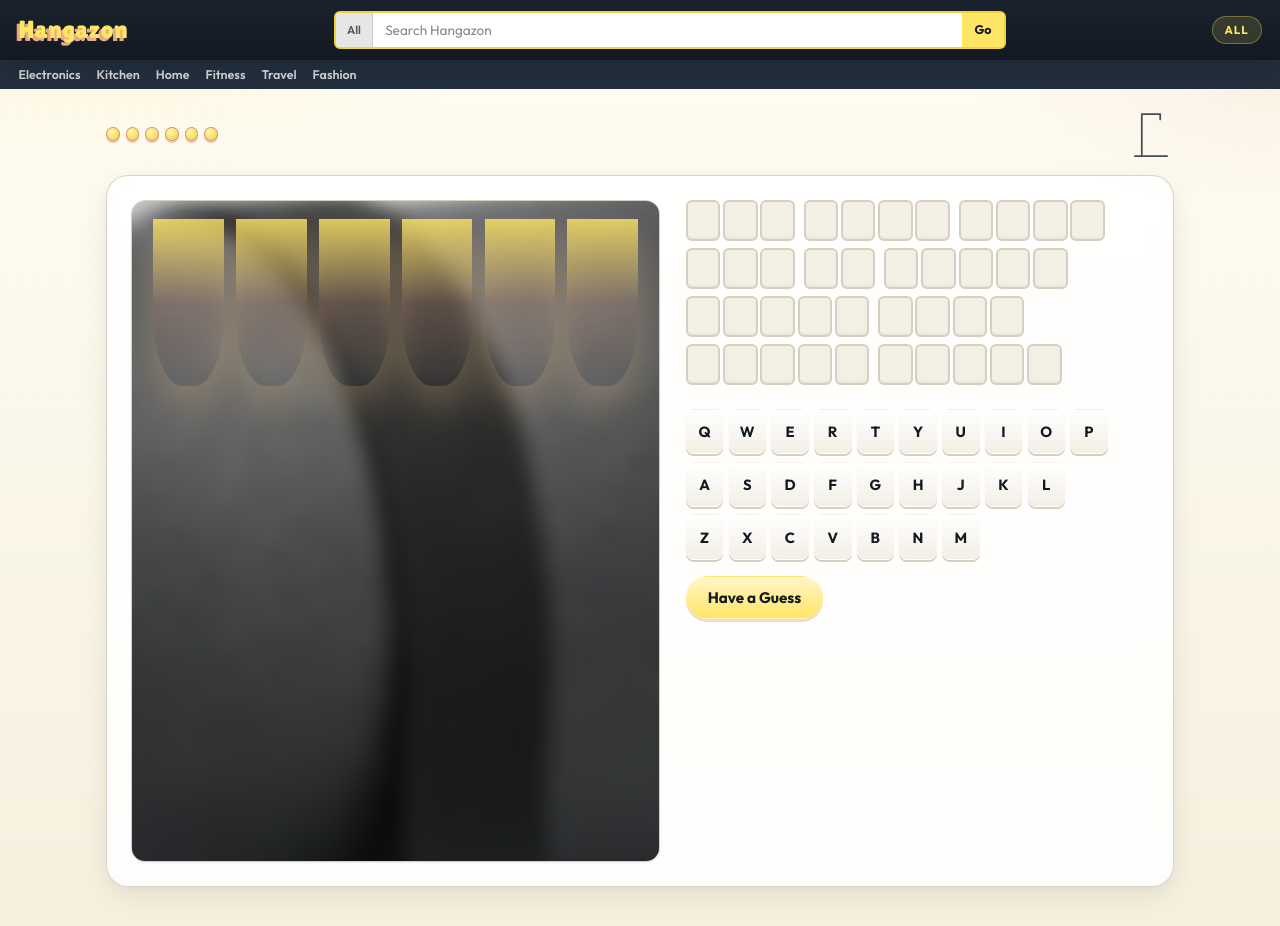
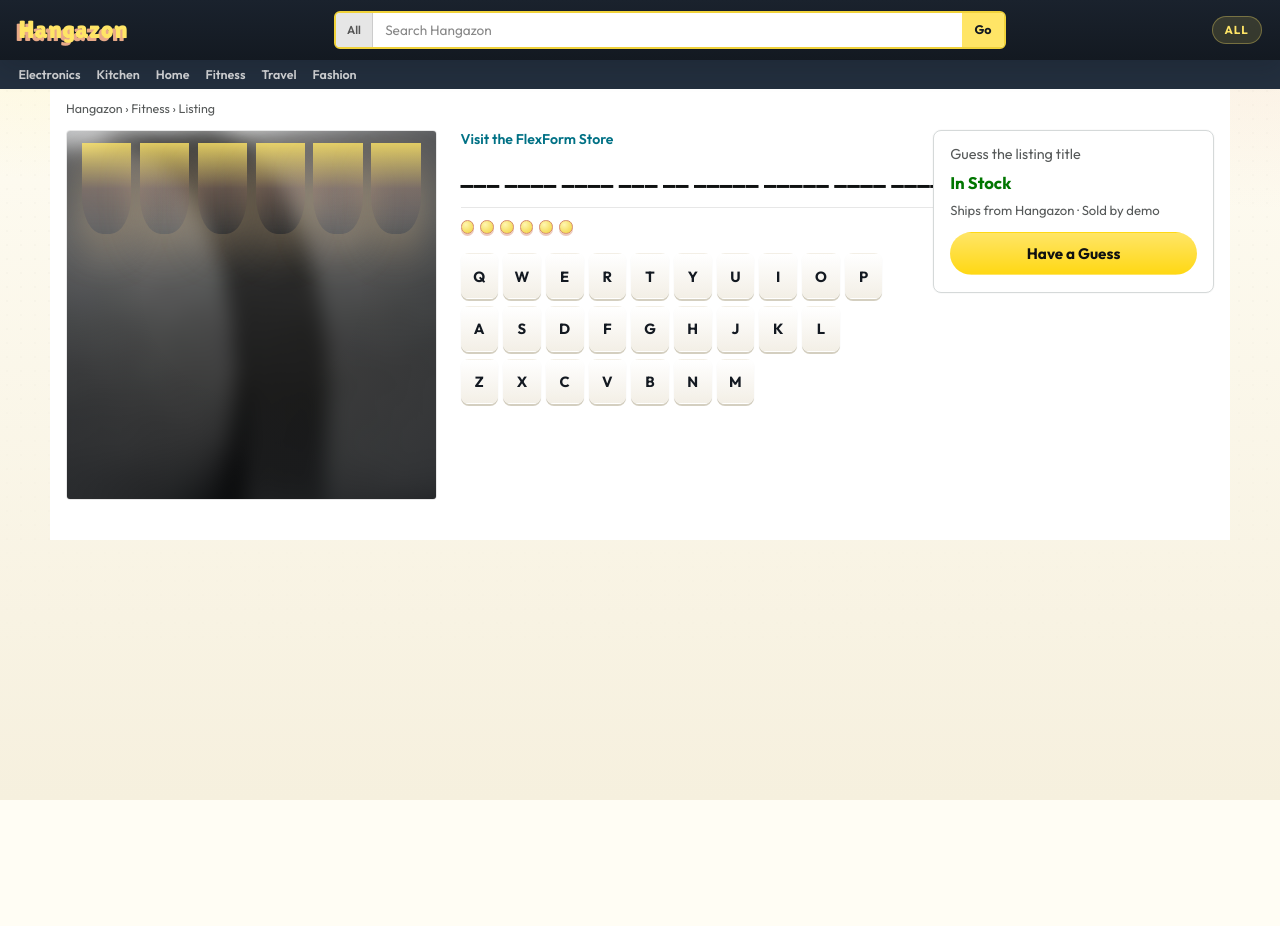
Before and after one commit to 633Games/Hangazon, a React (Vite) app: page / in a window 1280 px wide. Both pictures are taken after a click on the button "Random". After the commit the page ends 800 px from the top, so only its background shows below. Built offline with nearby package versions, Linux system fonts and the light colour scheme.

Commit message:
Amazon PDP layout with underscore listing title
Replace blocky hangman tiles with ___ word blanks that fill in
on hits; round uses image / title / buy-box columns.

```diff
--- a/src/App.css
+++ b/src/App.css
@@ -251,46 +251,114 @@
   cursor: default;
 }
 
-/* —— Round stage —— */
-.round {
-  width: min(1100px, 100%);
+/* —— Amazon-like PDP round —— */
+.round-pdp {
+  width: min(1180px, 100%);
   margin: 0 auto;
-  padding: 1.1rem 1rem 2.5rem;
-}
-
-.round-top {
-  display: flex;
-  align-items: center;
-  justify-content: space-between;
-  gap: 1rem;
-  margin-bottom: 0.85rem;
-  min-height: 3rem;
-}
-
-.store-well {
-  display: grid;
-  gap: 1.35rem;
-  background: rgba(255, 255, 255, 0.86);
-  border: 1px solid rgba(212, 207, 192, 0.9);
-  border-radius: var(--radius-lg);
-  padding: clamp(0.95rem, 2.2vw, 1.5rem);
-  box-shadow: var(--shadow-md);
-  backdrop-filter: blur(10px);
+  padding: 0.75rem 1rem 2.5rem;
+  background: #fff;
   animation: stage-in 0.45s var(--ease-snap) both;
 }
 
-@media (min-width: 860px) {
-  .store-well {
-    grid-template-columns: 1.12fr 0.98fr;
-    align-items: start;
-    gap: 1.6rem;
+.breadcrumb {
+  margin: 0 0 0.85rem;
+  font-size: 0.78rem;
+  color: #565959;
+}
+
+.pdp {
+  display: grid;
+  gap: 1.25rem;
+  align-items: start;
+}
+
+@media (min-width: 960px) {
+  .pdp {
+    grid-template-columns: minmax(260px, 0.95fr) minmax(280px, 1.15fr) minmax(220px, 0.72fr);
+    gap: 1.5rem;
   }
 }
 
-.store-side {
+.pdp-media {
+  width: 100%;
+}
+
+.pdp-center {
   display: grid;
-  gap: 1.15rem;
+  gap: 0.65rem;
   align-content: start;
+  min-width: 0;
+}
+
+.pdp-brand-link {
+  margin: 0;
+  color: var(--link);
+  font-size: 0.88rem;
+  font-weight: 600;
+}
+
+.pdp-play {
+  display: grid;
+  gap: 0.85rem;
+  margin-top: 0.35rem;
+  padding-top: 0.75rem;
+  border-top: 1px solid #e7e7e7;
+}
+
+.pdp-hint {
+  margin: 0.4rem 0 0;
+  color: #565959;
+  font-size: 0.95rem;
+}
+
+.pdp-buybox {
+  position: sticky;
+  top: 4.5rem;
+}
+
+.buybox-shell {
+  border: 1px solid #d5d9d9;
+  border-radius: 8px;
+  padding: 0.9rem 1rem 1.05rem;
+  background: #fff;
+  box-shadow: 0 0 0 1px rgba(0, 0, 0, 0.02);
+  display: grid;
+  gap: 0.55rem;
+}
+
+.buybox-shell-reveal {
+  padding: 0.55rem 0.55rem 0.7rem;
+}
+
+.buybox-shell-reveal .buybox {
+  border: none;
+  box-shadow: none;
+  padding: 0.35rem 0.4rem 0.5rem;
+}
+
+.buybox-muted {
+  margin: 0;
+  color: #565959;
+  font-size: 0.9rem;
+}
+
+.buybox-stock {
+  margin: 0;
+  color: #007600;
+  font-size: 1.05rem;
+  font-weight: 700;
+}
+
+.buybox-ships {
+  margin: 0;
+  color: #565959;
+  font-size: 0.82rem;
+  line-height: 1.35;
+}
+
+.buybox-cta {
+  width: 100%;
+  margin-top: 0.25rem;
 }
 
 /* —— Product stage —— */
@@ -302,27 +370,18 @@
   position: relative;
   overflow: hidden;
   aspect-ratio: 1 / 1;
-  background:
-    linear-gradient(145deg, #f7f4ea 0%, #efe8d8 100%);
-  border: 1px solid var(--line-strong);
-  border-radius: var(--radius-md);
-  box-shadow:
-    inset 0 0 0 1px rgba(255, 255, 255, 0.55),
-    var(--shadow-sm);
-}
-
-@media (min-width: 860px) {
-  .zoom-frame {
-    aspect-ratio: 4 / 5;
-  }
+  background: #fff;
+  border: 1px solid #e7e7e7;
+  border-radius: 4px;
 }
 
 .zoom-image {
   width: 100%;
   height: 100%;
-  object-fit: cover;
+  object-fit: contain;
   transform-origin: 55% 40%;
   user-select: none;
+  background: #fff;
 }
 
 .zoom-vignette {
@@ -378,83 +437,60 @@
   );
 }
 
-/* —— Wordle-like letter tiles —— */
-.letter-board {
-  display: flex;
-  flex-wrap: wrap;
-  gap: 0.45rem 0.55rem;
-  justify-content: flex-start;
-  min-height: 2.8rem;
-  perspective: 600px;
+/* —— Amazon listing title blanks: ___ _ __ __ —— */
+.listing-title {
+  margin: 0;
+  font-family: var(--font-body);
+  font-size: clamp(1.15rem, 2.4vw, 1.55rem);
+  font-weight: 700;
+  line-height: 1.35;
+  color: #0f1111;
+  letter-spacing: 0.01em;
+  word-break: break-word;
 }
 
-.letter-word {
-  display: flex;
-  flex-wrap: wrap;
-  gap: 0.18rem;
+.listing-word {
+  display: inline;
+  white-space: nowrap;
 }
 
-.letter-slot {
-  position: relative;
-  width: clamp(1.35rem, 3.4vw, 2.15rem);
-  height: clamp(1.7rem, 4.2vw, 2.55rem);
-  display: grid;
-  place-items: center;
-  border: 2px solid var(--line-strong);
-  border-radius: 6px;
-  background: var(--tile);
-  font-family: var(--font-display);
-  font-size: clamp(0.85rem, 2.4vw, 1.25rem);
-  color: var(--ink);
-  overflow: hidden;
-  box-shadow: inset 0 -2px 0 rgba(19, 25, 33, 0.04);
-  transition:
-    border-color 0.18s ease,
-    background 0.18s ease,
-    transform 0.18s var(--ease-pop),
-    box-shadow 0.18s ease;
+.listing-char {
+  display: inline;
+  font-variant-ligatures: none;
+  transition: color 0.12s ease, background-color 0.12s ease;
 }
 
-.letter-slot.is-revealed {
-  border-color: var(--navy);
-  background: linear-gradient(180deg, #fffef8 0%, #fff6d6 100%);
-  box-shadow:
-    0 4px 0 rgba(232, 169, 136, 0.55),
-    inset 0 1px 0 rgba(255, 255, 255, 0.8);
-  color: var(--navy);
+.listing-char.is-blank {
+  color: #0f1111;
+  letter-spacing: 0.02em;
 }
 
-.letter-slot.is-scan {
-  border-color: var(--lemon-deep);
-  background: rgba(255, 229, 102, 0.55);
-  transform: translateY(-2px) scale(1.04);
-  box-shadow: 0 0 0 3px var(--lemon-glow);
+.listing-char.is-filled {
+  color: #0f1111;
 }
 
-.letter-slot.is-passed {
-  border-color: rgba(19, 25, 33, 0.12);
-  background: rgba(243, 239, 228, 0.55);
+.listing-char.is-scan {
+  background: rgba(255, 216, 20, 0.55);
+  border-radius: 2px;
 }
 
-.letter-glyph {
-  display: block;
-  line-height: 1;
-  text-transform: uppercase;
+.listing-char.is-land {
+  animation: char-pop 0.28s var(--ease-pop) both;
 }
 
-.scan-beam {
-  position: absolute;
-  inset: 0;
-  background: linear-gradient(
-    105deg,
-    transparent 0%,
-    rgba(255, 255, 255, 0.55) 42%,
-    rgba(255, 229, 102, 0.65) 50%,
-    rgba(255, 255, 255, 0.35) 58%,
-    transparent 100%
-  );
-  pointer-events: none;
-  animation: scan-shimmer 0.12s linear;
+@keyframes char-pop {
+  from {
+    opacity: 0.2;
+    transform: translateY(-0.25em);
+  }
+  to {
+    opacity: 1;
+    transform: none;
+  }
+}
+
+.listing-space {
+  white-space: pre;
 }
 
 /* —— Quiz keyboard —— */
@@ -804,11 +840,11 @@
 
 .btn-guess {
   border-radius: 20px;
-  background: linear-gradient(180deg, #fff6c8 0%, #ffe566 100%);
-  border: 1px solid rgba(19, 25, 33, 0.18);
-  color: var(--ink);
-  box-shadow: 0 3px 0 rgba(232, 169, 136, 0.45);
-  font-weight: 800;
+  background: linear-gradient(180deg, #ffe566 0%, #ffd814 100%);
+  border: 1px solid #fcd200;
+  color: #0f1111;
+  box-shadow: none;
+  font-weight: 700;
 }
 
 .btn-guess:hover:not(:disabled) {
@@ -998,9 +1034,6 @@
     font-size: 0.8rem;
   }
 
-  .letter-board {
-    justify-content: center;
-  }
 
   .price-panel,
   .reveal-panel {
--- a/src/App.tsx
+++ b/src/App.tsx
@@ -1,12 +1,12 @@
 import { useEffect } from 'react'
 import { AnimatePresence, motion } from 'framer-motion'
 import { CategoryChips } from './components/CategoryChips'
-import { Gallows } from './components/Gallows'
 import { Lives } from './components/Lives'
 import { Keyboard } from './components/Keyboard'
 import { LetterBoard } from './components/LetterBoard'
 import { PriceGuess } from './components/PriceGuess'
 import { Reveal } from './components/Reveal'
+import { Stars } from './components/Stars'
 import { ZoomedProduct } from './components/ZoomedProduct'
 import { useHangazonRound } from './hooks/useHangazonRound'
 import './App.css'
@@ -15,6 +15,10 @@ export default function App() {
   const game = useHangazonRound()
   const revealed =
     game.phase === 'reveal' || game.letterOutcome === 'guess'
+  const titleKnown =
+    revealed ||
+    game.letterOutcome === 'lose' ||
+    game.letterOutcome === 'guess'
 
   useEffect(() => {
     if (game.phase !== 'letters') return
@@ -90,48 +94,43 @@ export default function App() {
           </div>
         </section>
       ) : (
-        <main className="round">
-          <div className="round-top">
-            {game.phase === 'letters' ? (
-              <>
-                <Lives misses={game.misses} />
-                <Gallows misses={game.misses} />
-              </>
-            ) : (
-              <span />
-            )}
+        <main className="round round-pdp">
+          <p className="breadcrumb" aria-hidden>
+            Hangazon › {game.product.category} › Listing
+          </p>
+
+          <div className="pdp">
+            <div className="pdp-media">
+              <ZoomedProduct
+                imageUrl={game.product.imageUrl}
+                alt={titleKnown ? game.product.title : 'Product'}
+                misses={game.misses}
+                revealed={revealed || game.phase === 'price'}
+                shakeKey={game.shakeKey}
+              />
             </div>
 
-          <div className="store-well">
-            <ZoomedProduct
-              imageUrl={game.product.imageUrl}
-              alt={revealed ? game.product.title : 'Product'}
-              misses={game.misses}
-              revealed={revealed}
-              shakeKey={game.shakeKey}
-            />
+            <div className="pdp-center">
+              <p className="pdp-brand-link">Visit the {game.product.brand} Store</p>
 
-            <div className="store-side">
               <LetterBoard
                 title={game.title}
                 guessed={game.guessed}
-                forceReveal={
-                  revealed ||
-                  game.letterOutcome === 'lose' ||
-                  game.letterOutcome === 'guess'
-                }
+                forceReveal={titleKnown}
                 flight={game.flight}
                 onFlightDone={game.finishFlight}
               />
 
-              <AnimatePresence mode="wait">
+              {(titleKnown || game.phase !== 'letters') && (
+                <Stars
+                  rating={game.product.rating}
+                  reviews={game.product.reviews}
+                />
+              )}
+
               {game.phase === 'letters' && (
-                  <motion.div
-                    key="letters"
-                    initial={{ opacity: 0, y: 8 }}
-                    animate={{ opacity: 1, y: 0 }}
-                    exit={{ opacity: 0, y: -4 }}
-                  >
+                <div className="pdp-play">
+                  <Lives misses={game.misses} />
                   <Keyboard
                     guessed={game.guessed}
                     title={game.title}
@@ -139,24 +138,44 @@ export default function App() {
                     pending={game.pendingLetters}
                     onGuess={game.guessLetter}
                   />
-                    <div className="early-guess-row">
+                </div>
+              )}
+
+              {game.phase === 'price' && (
+                <p className="pdp-hint">How much does this listing cost?</p>
+              )}
+            </div>
+
+            <aside className="pdp-buybox">
+              <AnimatePresence mode="wait">
+                {game.phase === 'letters' && (
+                  <motion.div
+                    key="box-letters"
+                    initial={{ opacity: 0, y: 6 }}
+                    animate={{ opacity: 1, y: 0 }}
+                    exit={{ opacity: 0 }}
+                    className="buybox-shell"
+                  >
+                    <p className="buybox-muted">Guess the listing title</p>
+                    <p className="buybox-stock">In Stock</p>
+                    <p className="buybox-ships">Ships from Hangazon · Sold by demo</p>
                     <button
                       type="button"
-                        className="btn btn-guess"
+                      className="btn btn-guess buybox-cta"
                       disabled={game.letterOutcome !== null}
                       onClick={game.haveAGuess}
                     >
                       Have a Guess
                     </button>
-                    </div>
                   </motion.div>
                 )}
                 {game.phase === 'price' && (
                   <motion.div
-                    key="price"
-                    initial={{ opacity: 0, y: 8 }}
+                    key="box-price"
+                    initial={{ opacity: 0, y: 6 }}
                     animate={{ opacity: 1, y: 0 }}
-                    exit={{ opacity: 0, y: -4 }}
+                    exit={{ opacity: 0 }}
+                    className="buybox-shell"
                   >
                     <PriceGuess
                       value={game.priceGuess}
@@ -167,9 +186,10 @@ export default function App() {
                 )}
                 {game.phase === 'reveal' && game.priceScore !== null && (
                   <motion.div
-                    key="reveal"
-                    initial={{ opacity: 0, y: 8 }}
+                    key="box-reveal"
+                    initial={{ opacity: 0, y: 6 }}
                     animate={{ opacity: 1, y: 0 }}
+                    className="buybox-shell buybox-shell-reveal"
                   >
                     <Reveal
                       product={game.product}
@@ -183,7 +203,7 @@ export default function App() {
                   </motion.div>
                 )}
               </AnimatePresence>
-            </div>
+            </aside>
           </div>
         </main>
       )}
--- a/src/components/LetterBoard.tsx
+++ b/src/components/LetterBoard.tsx
@@ -1,4 +1,3 @@
-import { AnimatePresence, motion } from 'framer-motion'
 import { useEffect, useMemo, useRef, useState } from 'react'
 import { isLetterRevealed } from '../lib/hangman'
 import type { LetterFlight } from '../hooks/useHangazonRound'
@@ -11,9 +10,9 @@ type Props = {
   onFlightDone: () => void
 }
 
-const STEP_MS = 68
-const LAND_MS = 140
-const MISS_TAIL_MS = 110
+const STEP_MS = 52
+const LAND_MS = 100
+const MISS_TAIL_MS = 90
 
 export function LetterBoard({
   title,
@@ -127,60 +126,39 @@ export function LetterBoard({
   let flatCounter = 0
 
   return (
-    <div
-      className="letter-board"
-      aria-label="Product title"
-      data-speed={flight?.speed ?? 1}
-    >
+    <h1 className="listing-title" aria-label="Product title">
       {words.map((word, wi) => (
-        <div className="letter-word" key={`${word}-${wi}`}>
+        <span className="listing-word" key={`${word}-${wi}`}>
           {[...word].map((ch) => {
             const flat = flatCounter++
             const committed = forceReveal || isLetterRevealed(ch, guessed)
             const justLanded = landed.has(flat)
             const show = committed || justLanded
             const scanning = flying && cursor === flat
-            const passed = flying && cursor > flat
 
             return (
               <span
                 key={flat}
                 className={[
-                  'letter-slot',
-                  show ? 'is-revealed' : '',
+                  'listing-char',
+                  show ? 'is-filled' : 'is-blank',
                   scanning ? 'is-scan' : '',
-                  passed && !show ? 'is-passed' : '',
+                  justLanded ? 'is-land' : '',
                 ]
                   .filter(Boolean)
                   .join(' ')}
               >
-                <AnimatePresence>
-                  {show && (
-                    <motion.span
-                      key={`g-${flat}`}
-                      className="letter-glyph"
-                      initial={
-                        justLanded
-                          ? { opacity: 0, y: -16, scale: 1.4 }
-                          : { opacity: 1, y: 0, scale: 1 }
-                      }
-                      animate={{ opacity: 1, y: 0, scale: 1 }}
-                      transition={{
-                        type: 'spring',
-                        stiffness: 460 + (flight?.speed ?? 1) * 40,
-                        damping: 24,
-                      }}
-                    >
-                      {ch}
-                    </motion.span>
-                  )}
-                </AnimatePresence>
-                {scanning && <span className="scan-beam" />}
+                {show ? ch : '_'}
               </span>
             )
           })}
-        </div>
+          {wi < words.length - 1 ? (
+            <span className="listing-space" aria-hidden>
+              {' '}
+            </span>
+          ) : null}
+        </span>
       ))}
-    </div>
+    </h1>
   )
 }
```
Lines whose indentation alone changed are shown as unchanged.
